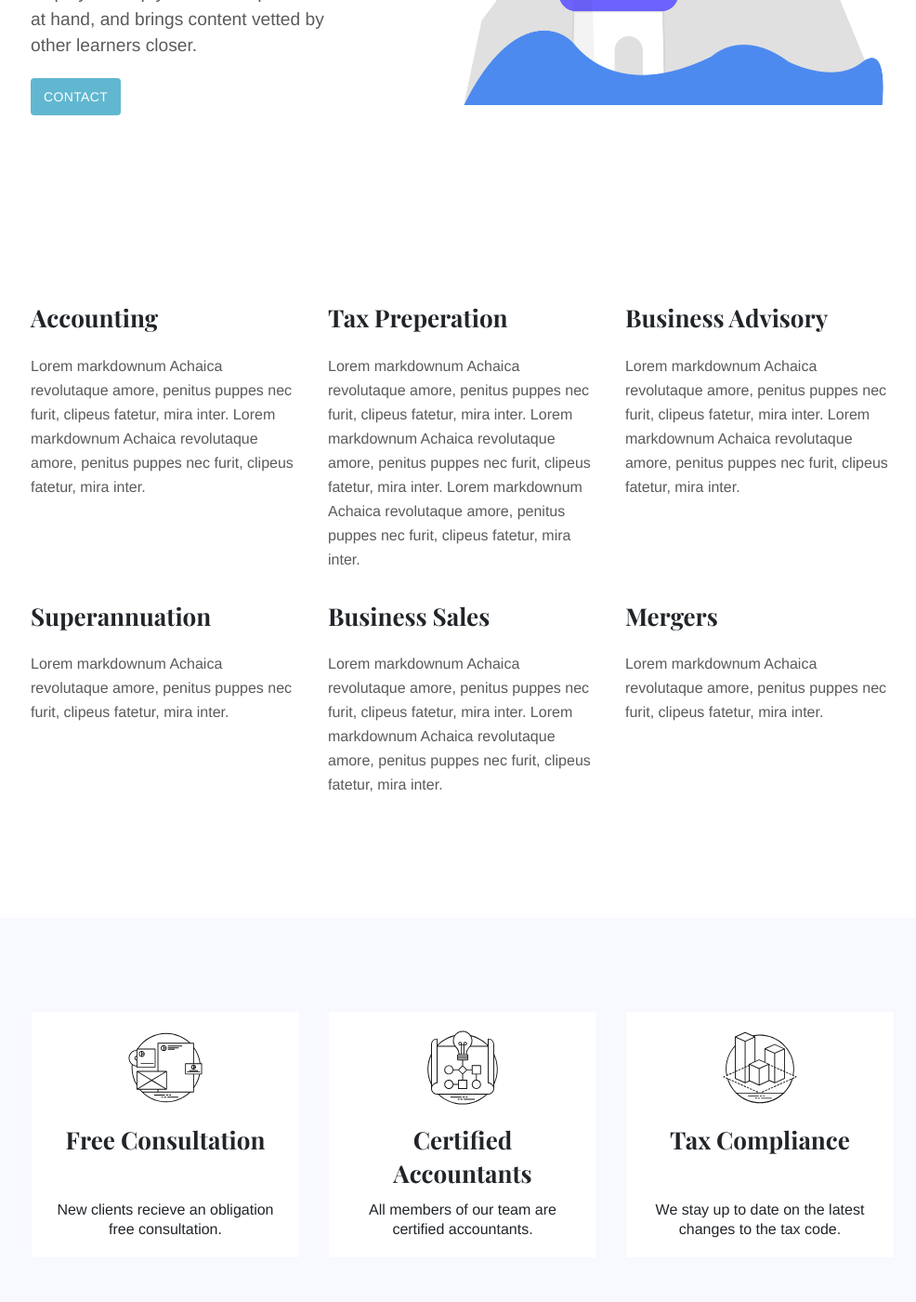
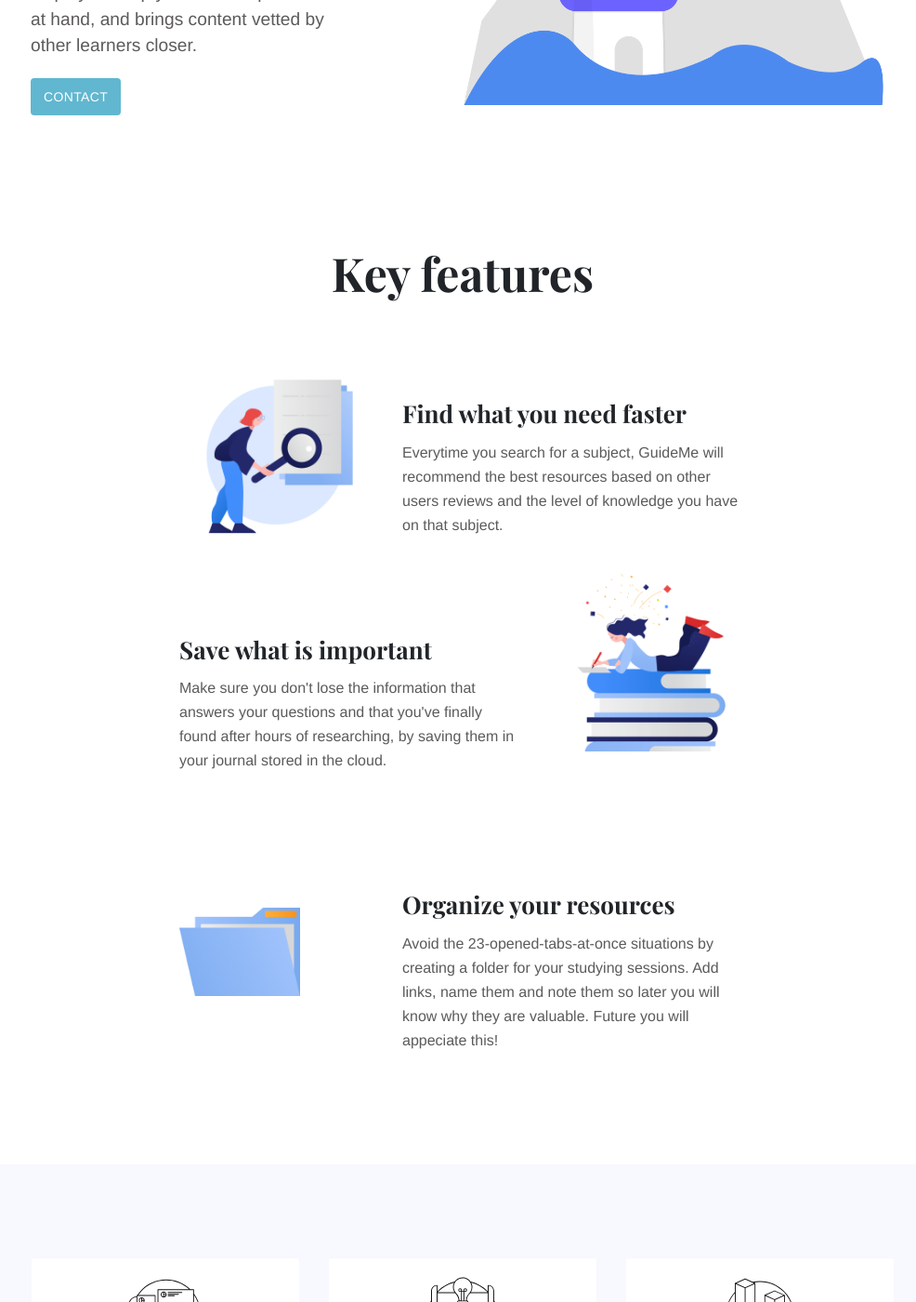
Before and after one commit to Unicorns-guideMe/LandingPage, a Jekyll site: the page built from index.md, in a window 1280 px wide and 1400 px high, scrolled down 391 px. Shown: the whole window at 93% size, without its empty margins (142-1128 px from the left). Built offline with Jekyll 4.4.1, drawn with Linux system fonts in a browser that asks for light colours.

Commit message:
added features (#5)
* added featureS

* changed alignment

* added title

```diff
--- a/_data/features.yml
+++ b/_data/features.yml
@@ -1,14 +1,15 @@
-section: features
-list:
-  - title: Accounting
-    content: Lorem markdownum Achaica revolutaque amore, penitus puppes nec furit, clipeus fatetur, mira inter. Lorem markdownum Achaica revolutaque amore, penitus puppes nec furit, clipeus fatetur, mira inter.
-  - title: Tax Preperation
-    content: Lorem markdownum Achaica revolutaque amore, penitus puppes nec furit, clipeus fatetur, mira inter. Lorem markdownum Achaica revolutaque amore, penitus puppes nec furit, clipeus fatetur, mira inter. Lorem markdownum Achaica revolutaque amore, penitus puppes nec furit, clipeus fatetur, mira inter.
-  - title: Business Advisory
-    content: Lorem markdownum Achaica revolutaque amore, penitus puppes nec furit, clipeus fatetur, mira inter. Lorem markdownum Achaica revolutaque amore, penitus puppes nec furit, clipeus fatetur, mira inter.
-  - title: Superannuation
-    content: Lorem markdownum Achaica revolutaque amore, penitus puppes nec furit, clipeus fatetur, mira inter.
-  - title: Business Sales
-    content: Lorem markdownum Achaica revolutaque amore, penitus puppes nec furit, clipeus fatetur, mira inter. Lorem markdownum Achaica revolutaque amore, penitus puppes nec furit, clipeus fatetur, mira inter.
-  - title: Mergers
-    content: Lorem markdownum Achaica revolutaque amore, penitus puppes nec furit, clipeus fatetur, mira inter.
+features:
+  section: features
+  title: Key features
+  feature1:
+    title: Find what you need faster
+    content: Everytime you search for a subject, GuideMe will recommend the best resources based on other users reviews and the level of knowledge you have on that subject.
+    image: images/illustrations/search.png
+  feature2:
+    title: Save what is important
+    content: Make sure you don't lose the information that answers your questions and that you've finally found after hours of researching, by saving them in your journal stored in the cloud.
+    image: images/illustrations/note.png
+  feature3:
+    title: Organize your resources
+    content: Avoid the 23-opened-tabs-at-once situations by creating a folder for your studying sessions. Add links, name them and note them so later you will know why they are valuable. Future you will appeciate this!
+    image: images/illustrations/folder.png
--- a/_includes/features.html
+++ b/_includes/features.html
@@ -1,18 +1,62 @@
-<section class="page-section" id="{{ site.data.features.section | default: "features" }}">
-  <div class="strip">
-    <div class="container pt-6 pb-6 pb-md-10">
-      <div class="row justify-content-start">
-        {% for feature in site.data.features.list %}
-        <div class="col-12 col-md-4 mb-1">
-          <div class="feature feature-summary">
-            <div class="feature-content">
-              <h2 class="feature-title">{{ feature.title }}</h2>
-              <p>{{ feature.content | markdownify }}</p>
+<section class="page-section" id="{{ site.data.features.section | default: features }}">
+
+    <div class="container pb-6 pb-md-10">
+
+        <div class="row justify-content-center">
+            <div class="col col-lg-8 text-center">
+              <h1 style="text-align:center; font-size:50px" class="section-heading text-uppercase">{{site.data.features.features.title}}</h1>
+              </br>
+              </br>
             </div>
-          </div>
         </div>
-        {% endfor %}
-      </div>
+
+        <div class="row justify-content-center">
+            <div class="col col-lg-3 text-center">
+              <img src={{site.data.features.features.feature1.image}} width=100% alt="Data organization"/>
+            </div>
+
+            <div class="col-lg-5 text-justify">
+              </br>
+              </br>
+              <h2 class="section-heading text-uppercase">{{ site.data.features.features.feature1.title }}</h2>
+              <p>{{ site.data.features.features.feature1.content }}</p>
+            </div>
+        </div>
+
+        <div class="row justify-content-center">
+            <div class="col-lg-5 text-justify">
+              </br>
+              </br>
+              </br>
+              </br>
+              <h2 class="section-heading text-uppercase">{{ site.data.features.features.feature2.title }}</h2>
+              <p>{{ site.data.features.features.feature2.content }}</p>
+            </div>
+
+            <div class="col col-lg-3 text-right">
+              <img src={{site.data.features.features.feature2.image}} width=100% alt="Data organization"/>
+            </div>
+        </div>
+
+        </br>
+        </br>
+        </br>
+        </br>
+        </br>
+
+        <div class="row justify-content-center">
+            <div class="col col-lg-2 text-center">
+              </br>
+              <img src={{site.data.features.features.feature3.image}} width=100% alt="Data organization"/>
+            </div>
+
+            <div class="col col-lg-1 text-center">
+            </div>
+
+            <div class="col-lg-5 text-justify">
+              <h2 class="section-heading text-uppercase">{{ site.data.features.features.feature3.title }}</h2>
+              <p>{{ site.data.features.features.feature3.content }}</p>
+            </div>
+        </div>
     </div>
-  </div>
 </section>
```
Also changed, not shown: images/illustrations/folder.png (added), images/illustrations/note.png (added), images/illustrations/search.png (added).
